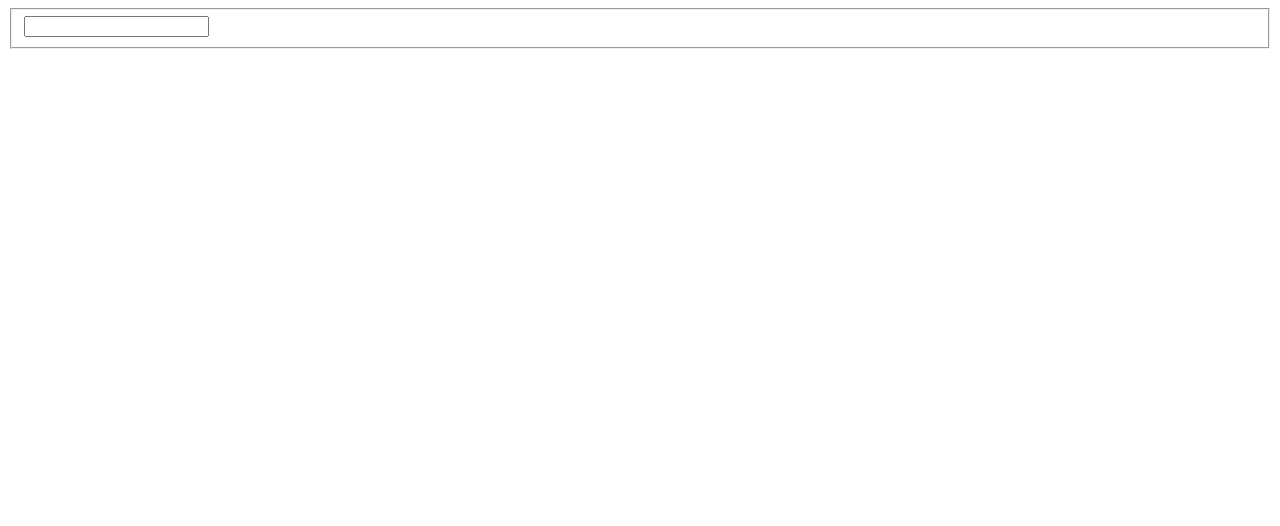
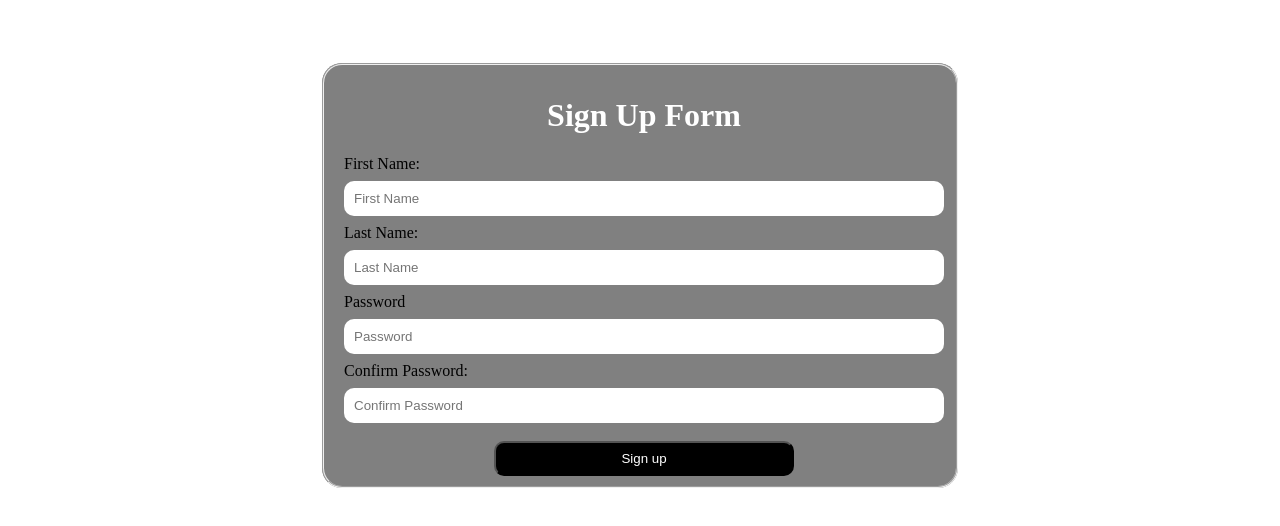
Before and after one commit to soffadevs/JavascriptClass, a plain HTML site: page index.html in a window 1280 px wide. Drawn offline with Linux system fonts and the light colour scheme.

Commit message:
javascript assignment

```diff
--- a/index.html
+++ b/index.html
@@ -4,14 +4,28 @@
     <meta charset="UTF-8">
     <meta name="viewport" content="width=device-width, initial-scale=1.0">
     <title>Sign Up Form</title>
+    <link rel="stylesheet" href="style.css">
 </head>
 <body>
+
     <fieldset>
+        <h1>Sign Up Form</h1>
         <form action="">
-            <label for="fname">
-                <input type="text" name="" id="">
+            <label for="First Name"> First Name:
+                <input type="text" name="First Name" placeholder="First Name" id="fname">
             </label>
+            <label for="Last Name"> Last Name:
+                <input type="text" name="Last Name" placeholder="Last Name" id="lname">
+            </label>
+            <label for="password">Password
+                <input type="text" name="Password" placeholder="Password" id="psw">
+            </label>
+            <label for="password"> Confirm Password:
+                <input type="text" name="password" placeholder="Confirm Password">
+            </label>
+            <button>Sign up</button>
         </form>
     </fieldset>
+
 </body>
 </html>
--- /dev/null
+++ b/style.css
@@ -0,0 +1,41 @@
+ fieldset{
+    background-color: gray;
+    border-radius: 20px;
+    padding-left: 20px;
+    padding-top: 10px;
+    max-width: 600px;
+    height: 50%;
+    margin-top: 5%;
+    justify-self: center;
+
+
+}
+ input{
+    padding-top: 12px;
+    padding-bottom: 20px;;
+    margin-top: 8px ;
+    margin-bottom: 8px;
+    border: 1px;
+    border-radius: 10px;
+    width: 100%;
+    height: 100%;
+    box-sizing: border-box;
+    padding: 10px;
+ }
+ button{
+    padding: 8px;
+    width: 50%;
+    margin-top: 10px;
+    border-radius: 10px;
+    color: white;
+    background-color: black;
+    margin-left: 25%;
+ }
+ h1{
+    text-align: center;
+    color: white;
+ }
+ .head{
+   background-color: gray;
+   padding:5%;
+ }
```
Also changed, not shown: form.html (added, +26 -0 lines), home.html (added, +34 -0 lines).
